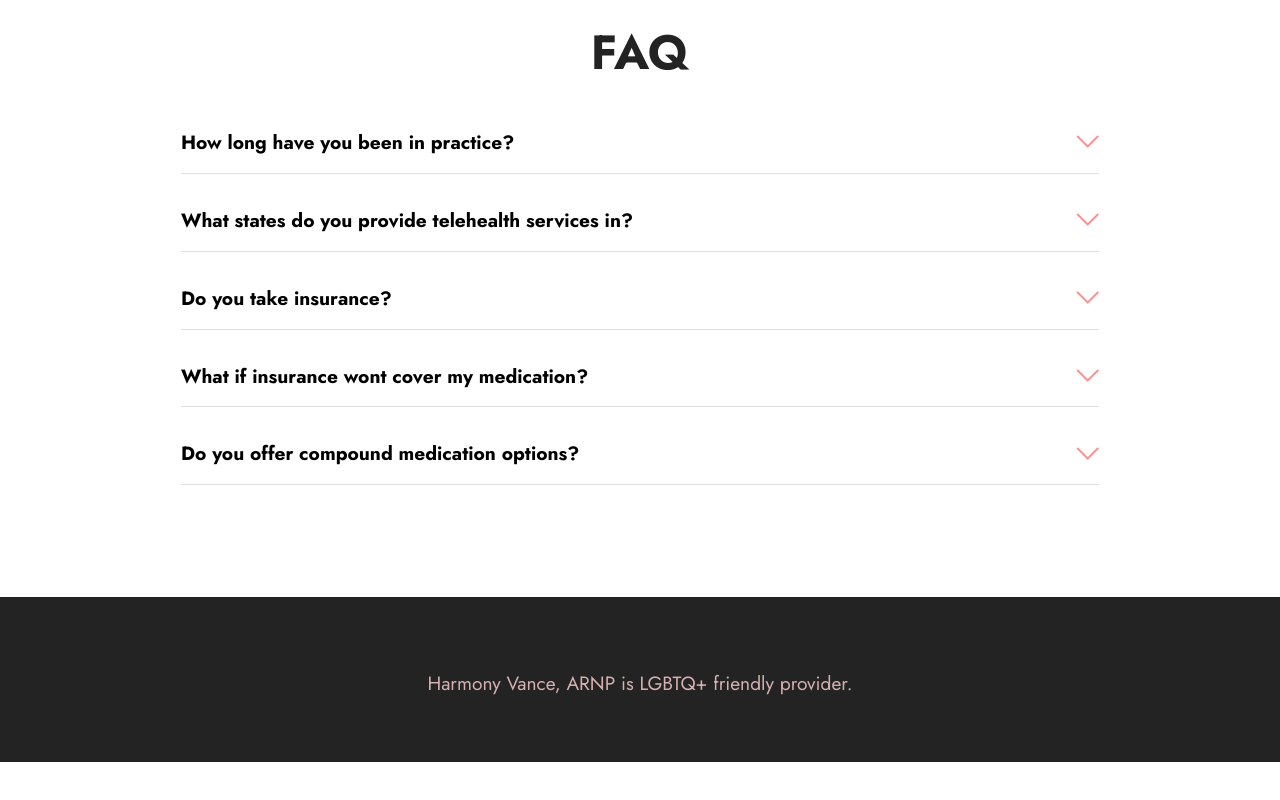
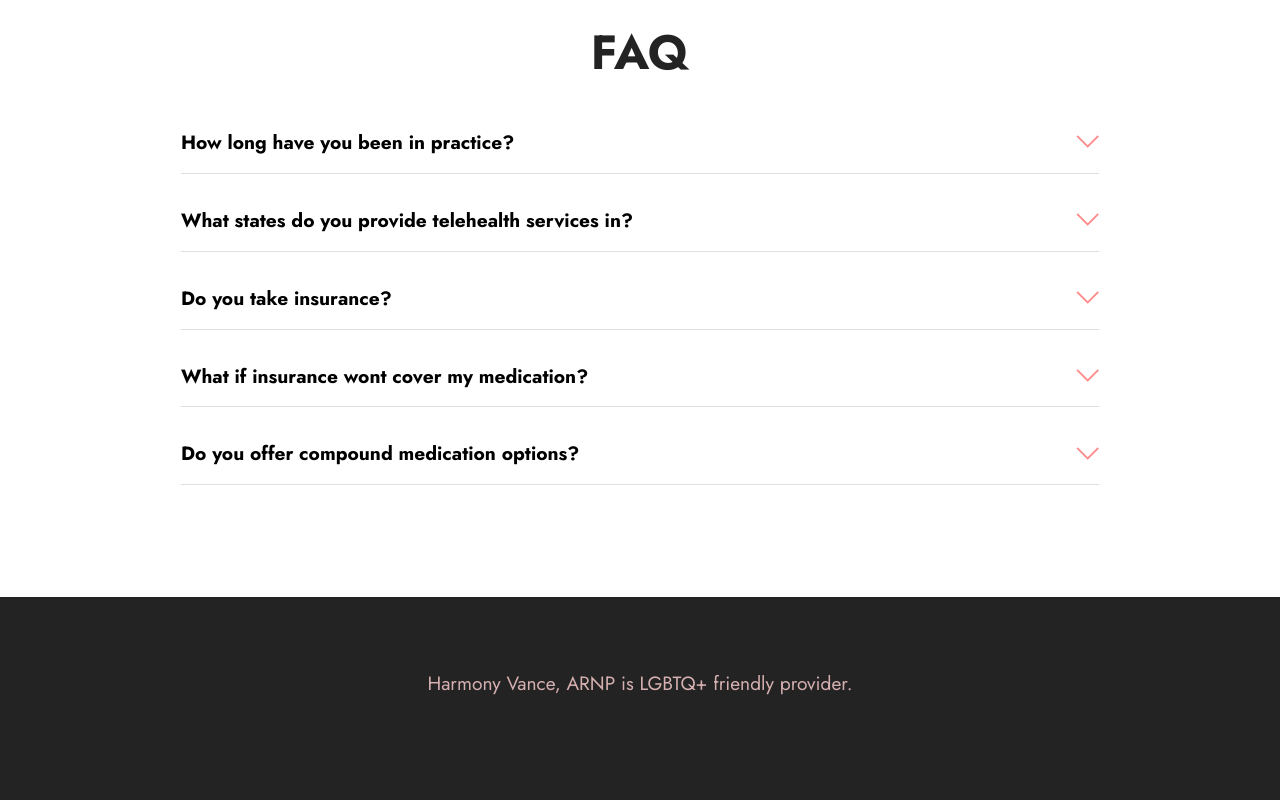
Before and after one commit to DoctorSoup143/HarmonyVance.health, a plain HTML site: page index.html in a window 1280 px wide. Shown: the part 2562-3362 px from the top of the page. Before the commit the page ends 3324 px from the top, so only its background shows below. Drawn offline with Linux system fonts and the light colour scheme; files whose address does not match are found by name.

Commit message:
Bottom padding changes

```diff
--- a/assets/mobirise/css/mbr-additional.css
+++ b/assets/mobirise/css/mbr-additional.css
@@ -1304,7 +1304,7 @@ a {
 }
 .cid-tJDSAr31CM {
   padding-top: 4rem;
-  padding-bottom: 0rem;
+  padding-bottom: 4rem;
   background-color: #232323;
 }
 .cid-tJDSAr31CM .mbr-fallback-image.disabled {
```
Also changed, not shown: 1 other file.
